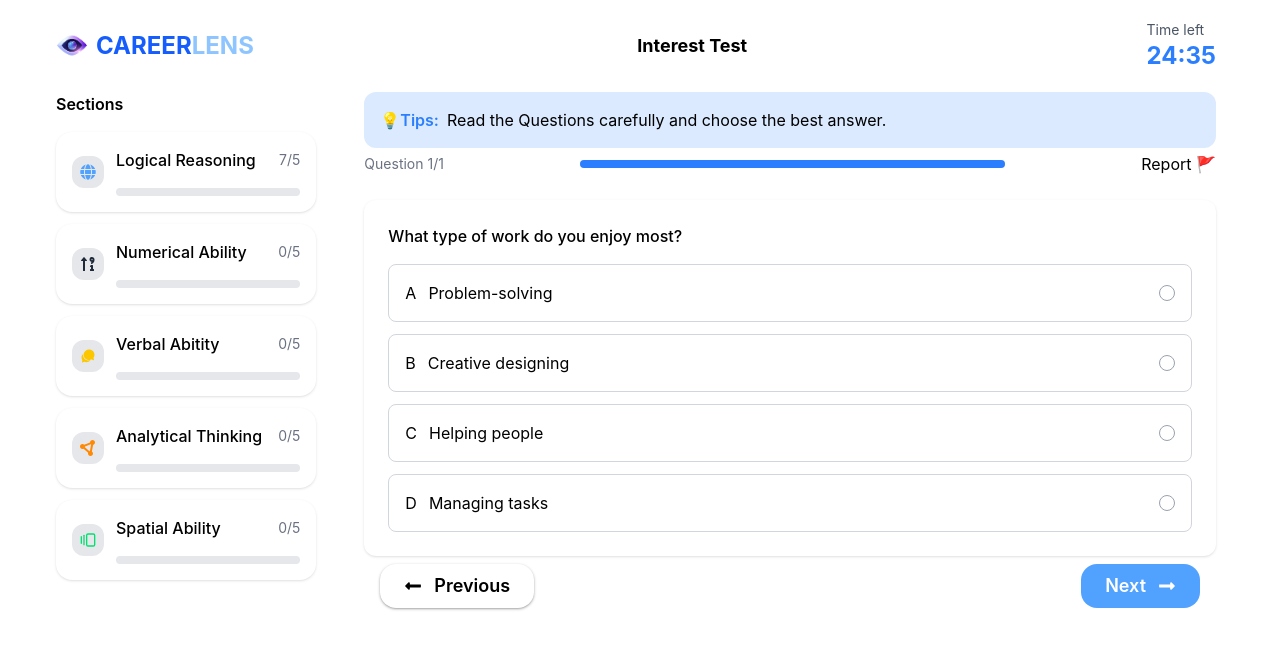
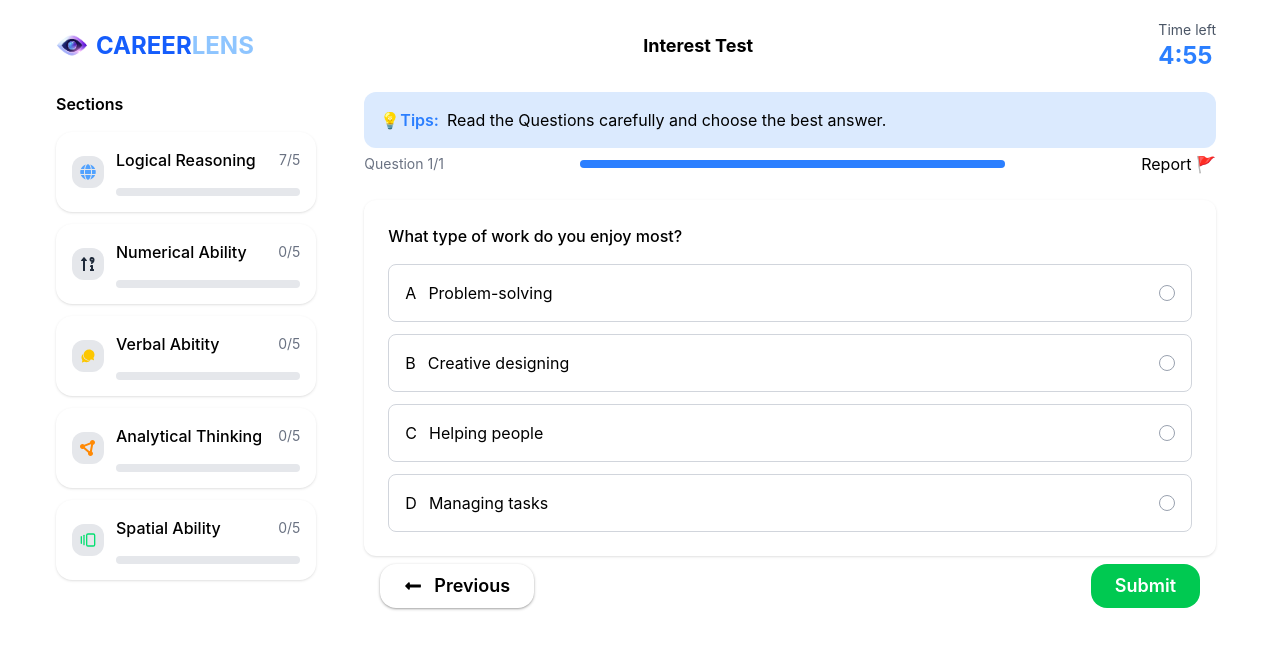
Before and after one commit to Shivamch0/CareerLens-AI, a React app in the folder Frontend/: page /aptitude/intereststest in a window 1280 px wide. Shown: the top 648 px of the page. Built offline with nearby package versions, Linux system fonts and the light colour scheme; the HTML template or start-up script is replaced by a standard one.

Commit message:
Add timer in the test

```diff
--- a/Frontend/src/components/Card/Test.jsx
+++ b/Frontend/src/components/Card/Test.jsx
@@ -1,4 +1,5 @@
 import { useState, useEffect } from "react";
+import { useNavigate  } from "react-router-dom";
 
 // Components Imports
 import QuestionCard from "./QuestionCard";
@@ -8,11 +9,13 @@ import Button from "../Button/Button";
 import { FaLongArrowAltLeft } from "react-icons/fa";
 import { FaLongArrowAltRight } from "react-icons/fa";
 
-const Test = ({ type }) => {
+const Test = ({ type , timeLeft }) => {
   const [currentQ, setCurrentQ] = useState(0);
   const [questions, setQuestions] = useState([]);
   const [answers, setAnswers] = useState({});
   const [loading, setLoading] = useState(true);
+
+  const navigate = useNavigate();
 
   useEffect(() => {
     const data =
@@ -28,6 +31,7 @@ const Test = ({ type }) => {
                 { id: "C", text: "26" },
                 { id: "D", text: "24" },
               ],
+              correct: "A"
             },
             {
               id: 2,
@@ -38,6 +42,7 @@ const Test = ({ type }) => {
                 { id: "C", text: "13" },
                 { id: "D", text: "11" },
               ],
+              correct: "B"
             },
           ]
         : [
@@ -50,6 +55,7 @@ const Test = ({ type }) => {
                 { id: "C", text: "Helping people" },
                 { id: "D", text: "Managing tasks" },
               ],
+              correct: "A"
             },
           ];
 
@@ -61,9 +67,27 @@ const Test = ({ type }) => {
     text: " Read the Questions carefully and choose the best answer.",
   };
 
+  const handleSubmit = () => {
+    let score = 0;
+
+    questions.forEach((q) => {
+      if (answers[q.id] === q.correct) {
+        score++;
+      }
+    });
+
+    navigate("/aptitude/response", {
+      state: {
+        score,
+        total: questions.length,
+        answers,
+      },
+    });
+  };
+
   if (loading) return <p>Loading...</p>;
 
-  let currentQuestion = questions[currentQ];
+  const currentQuestion = questions[currentQ];
 
   return (
     <section className="flex-1 px-6">
@@ -108,15 +132,24 @@ const Test = ({ type }) => {
             className={`py-2 shadow shadow-black/30 font-semibold flex items-center gap-3 flex-row-reverse`}
             icon={<FaLongArrowAltLeft />}
           />
-          <Button
-            title="Next"
-            onClick={() =>
-              currentQ < questions.length - 1 && setCurrentQ((prev) => prev + 1)
-            }
-            disabled={currentQ === questions.length - 1}
-            className={`py-2 bg-blue-400 text-white font-semibold flex items-center gap-3`}
-            icon={<FaLongArrowAltRight />}
-          />
+          {currentQ === questions.length - 1 ? (
+            <Button
+              title="Submit"
+              disabled={!answers[currentQuestion.id]}
+              onClick={handleSubmit}
+              className="py-2 bg-green-500 text-white font-semibold"
+            />
+          ) : (
+            <Button
+              title="Next"
+              disabled={!answers[currentQuestion.id]}
+              onClick={() =>
+                currentQ < questions.length - 1 &&
+                setCurrentQ((prev) => prev + 1)
+              }
+              className="py-2 bg-blue-400 text-white font-semibold"
+            />
+          )}
         </div>
       </div>
     </section>
--- a/Frontend/src/components/Navbar/FlowNavbar.jsx
+++ b/Frontend/src/components/Navbar/FlowNavbar.jsx
@@ -1,40 +1,53 @@
+
 import { useTheme } from "../../Provider/ThemeProvider";
 import { useNavigate } from "react-router-dom";
 
 import logo from "../../assets/Logo.png";
 
-const FlowNavbar = ({test = ""}) => {
+const FlowNavbar = ({ test = "", timeLeft }) => {
   const { isDark } = useTheme();
   const navigate = useNavigate();
 
   const handleNavigate = () => {
-    navigate("/")
-  }
+    navigate("/");
+  };
+
+  const formatTime = (time) => {
+    const m = Math.floor(time / 60);
+    const s = time % 60;
+    return `${m}:${s < 10 ? "0" : ""}${s}`;
+  };
 
   return (
     <header className="px-2">
-       <nav className="flex items-center justify-between">
+      <nav className="flex items-center justify-between">
         <div
           className="flex items-center cursor-pointer"
           onClick={handleNavigate}
         >
           <img className="w-12 h-12 rounded-full" src={logo} alt="" />
-          <h3 className="text-lg md:text-2xl font-bold text-blue-600">CAREER</h3>
-          <p className={`text-lg md:text-2xl font-bold ${isDark ? "text-white" : "text-blue-300"} `}>LENS</p>
+          <h3 className="text-lg md:text-2xl font-bold text-blue-600">
+            CAREER
+          </h3>
+          <p
+            className={`text-lg md:text-2xl font-bold ${isDark ? "text-white" : "text-blue-300"} `}
+          >
+            LENS
+          </p>
         </div>
         <div className={`font-bold text-lg`}>
           <p>{test}</p>
         </div>
 
-         {test && (
+        {test && (
           <div className="items-center px-4">
             <p className="text-sm text-gray-600">Time left</p>
-            <h3 className="font-bold text-2xl text-blue-500">24:35</h3>
+            <h3 className="font-bold text-2xl text-blue-500">{formatTime(timeLeft)}</h3>
           </div>
         )}
       </nav>
     </header>
-  )
-}
+  );
+};
 
-export default FlowNavbar
+export default FlowNavbar;
--- a/Frontend/src/layouts/FlowLayout.jsx
+++ b/Frontend/src/layouts/FlowLayout.jsx
@@ -1,8 +1,24 @@
 import { Outlet, useLocation } from "react-router-dom";
 import FlowNavbar from "../components/Navbar/FlowNavbar";
+import { useState , useEffect } from "react";
 
 const FlowLayout = () => {
+  const [timeLeft, setTimeLeft] = useState(300); // 5s
+
   const location = useLocation();
+
+  useEffect(() => {
+    if (timeLeft <= 0) {
+      handleSubmit(); // auto submit
+      return;
+    }
+
+    const timer = setInterval(() => {
+      setTimeLeft((prev) => prev - 1);
+    }, 1000);
+
+    return () => clearInterval(timer);
+  }, [timeLeft]);
 
   const path = location.pathname;
 
@@ -16,9 +32,9 @@ const FlowLayout = () => {
 
   return (
     <>
-      <FlowNavbar test={testType} />
+      <FlowNavbar test={testType} timeLeft={timeLeft} />
       <main className="mt-5">
-        <Outlet />
+        <Outlet context={{ timeLeft }} />
       </main>
     </>
   );
--- a/Frontend/src/pages/Aptitude/Aptitude.jsx
+++ b/Frontend/src/pages/Aptitude/Aptitude.jsx
@@ -1,4 +1,4 @@
-import { Outlet, useLocation , useNavigate } from "react-router-dom";
+import { Outlet, useLocation , useNavigate , useOutletContext } from "react-router-dom";
 import { useTheme } from "../../Provider/ThemeProvider";
 
 // Components Imports
@@ -14,6 +14,8 @@ const Aptitude = () => {
   const location = useLocation();
   const { isDark } = useTheme();
   const navigate = useNavigate()
+
+  const context = useOutletContext()
 
   const handleNavigate = () => {
     navigate("assessment")
@@ -87,7 +89,7 @@ const Aptitude = () => {
           </section>
         </>
       ) : (
-        <Outlet />
+        <Outlet context={context} />
       )}
     </>
   );
--- a/Frontend/src/pages/Aptitude/AptitudeTest.jsx
+++ b/Frontend/src/pages/Aptitude/AptitudeTest.jsx
@@ -1,16 +1,20 @@
-import Test from "../../components/Card/Test"
-import SideBar from "../../components/Navbar/SideBar"
+import { useOutletContext } from "react-router-dom";
+
+import Test from "../../components/Card/Test";
+import SideBar from "../../components/Navbar/SideBar";
 
 //Other Imports
 
+const AptitudeTest = () => {
+  const context = useOutletContext();
+  const timeLeft = context?.timeLeft;
 
-const AptitudeTest = () => {
   return (
     <section className="flex gap-10">
-     <SideBar />
-     <Test type="aptitude"/>
+      <SideBar />
+      <Test type="aptitude" timeLeft={timeLeft} />
     </section>
-  )
-}
+  );
+};
 
-export default AptitudeTest
+export default AptitudeTest;
--- a/Frontend/src/pages/Aptitude/Response.jsx
+++ b/Frontend/src/pages/Aptitude/Response.jsx
@@ -1,9 +1,21 @@
-import React from 'react'
+import { useLocation } from "react-router-dom";
 
 const Response = () => {
+  const location = useLocation();
+  const { score, total } = location.state || {};
+
+  if (!location.state) {
+    return <p>No data available</p>;
+  }
+
   return (
-    <div>Response</div>
-  )
-}
+    <div className="p-6 text-center">
+      <h2 className="text-2xl font-bold mb-4">Your Result</h2>
+      <p className="text-lg">
+        Score: {score} / {total}
+      </p>
+    </div>
+  );
+};
 
-export default Response
+export default Response;
```
